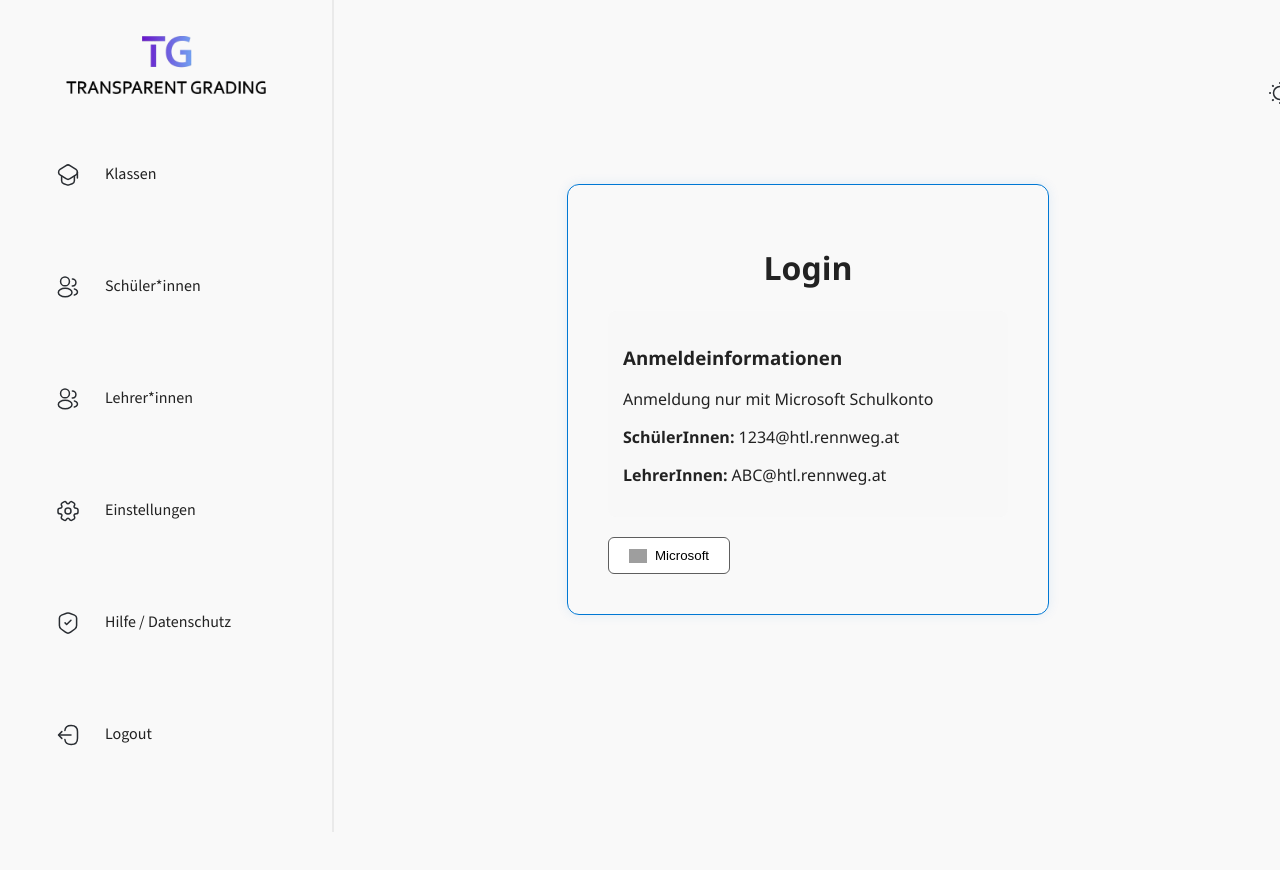
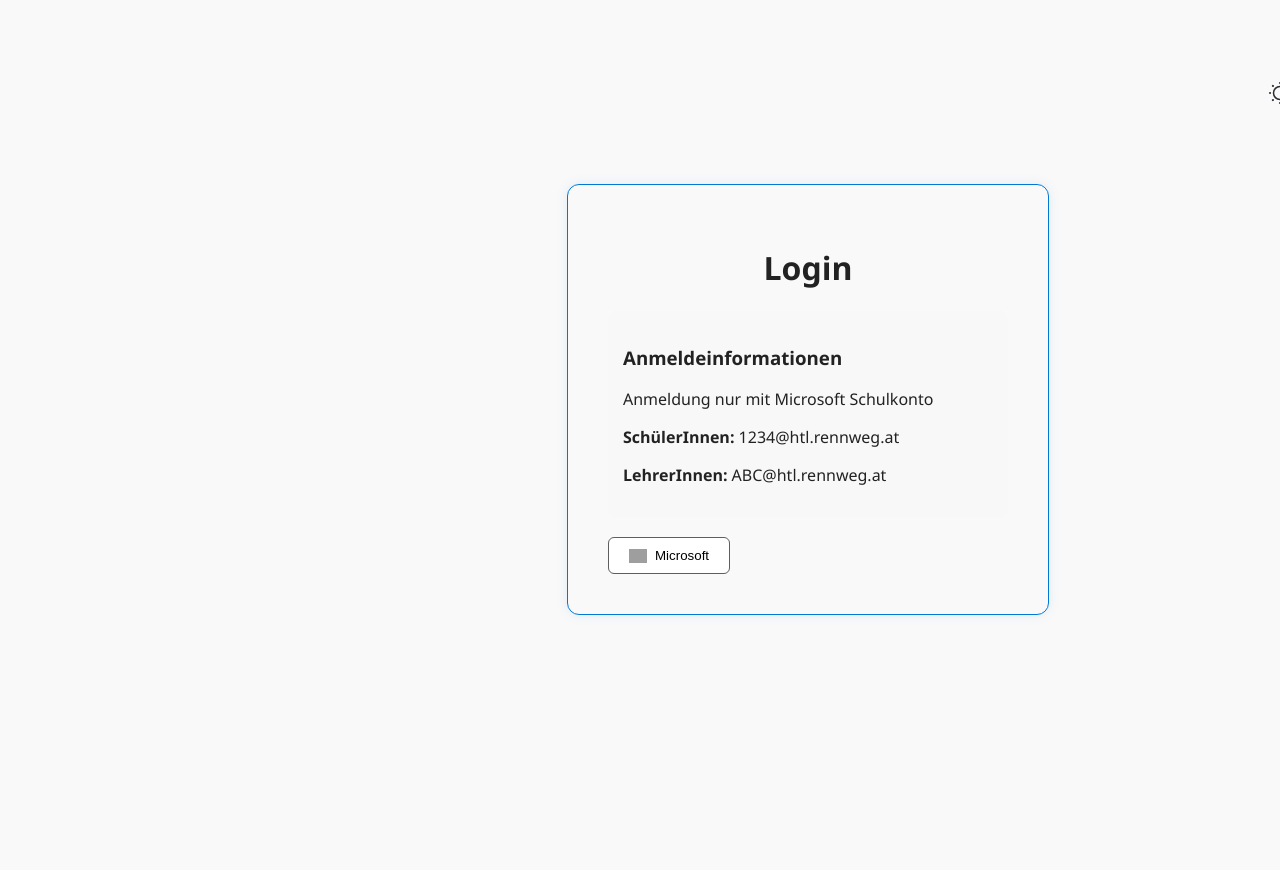
Before and after one commit to LeonE06/TransparentGrading, a Vue app in the folder frontend/: page /login in a window 1280 px wide. Shown: the top 870 px of the page. Built offline with nearby package versions, Linux system fonts and the light colour scheme; no server answers; grey boxes are pictures that could not be loaded.

Commit message:
routen auf /admin angepasst

```diff
--- a/frontend/src/App.vue
+++ b/frontend/src/App.vue
@@ -1,7 +1,7 @@
 <template>
   <div class="app">
-    <!-- Dynamische Navbar -->
-    <component :is="currentNavbar" />
+    <!-- Dynamische Navbar: Admin, Schüler oder keine -->
+    <component :is="currentNavbar" v-if="currentNavbar" />
 
     <main class="content">
       <Header />
@@ -11,21 +11,27 @@
 </template>
 
 <script setup>
-import Navbar from './components/AdminNavbar.vue'
-import Header from './components/Header.vue';
 import { computed } from 'vue'
 import { useRoute } from 'vue-router'
 
+import Header from './components/Header.vue'
 import AdminNavbar from './components/AdminNavbar.vue'
 import StudentNavbar from './components/StudentNavbar.vue'
-import DarkLightMode from '@/components/DarkLightMode.vue'
+// import DarkLightMode from '@/components/DarkLightMode.vue' // optional, nur wenn du sie verwendest
 
 const route = useRoute()
 
-// Wenn meta.layout === 'student' → Schüler-Navbar, sonst Admin
-const currentNavbar = computed(() =>
-  route.meta.layout === 'student' ? StudentNavbar : AdminNavbar
-)
+// Navbar abhängig von meta.navbar wählen
+const currentNavbar = computed(() => {
+  switch (route.meta.navbar) {
+    case 'admin':
+      return AdminNavbar
+    case 'student':
+      return StudentNavbar
+    default:
+      return null // keine Navbar, z. B. bei Login
+  }
+})
 </script>
 
 <style>
--- a/frontend/src/components/AdminNavbar.vue
+++ b/frontend/src/components/AdminNavbar.vue
@@ -2,7 +2,7 @@
   <nav class="navbar">
     <img v-if= "!isDark" src="/Logo_Transparent_Grading.png" alt="Logo Transparent Grading" class="logo">
     <img v-else src="/Logo_Transparent_Grading_Dark.png" alt="Logo Transparent Grading Dark" class="logo">
-    <router-link to="/klassen" class="nav-item" active-class="active">
+    <router-link to="/admin/klassen" class="nav-item" active-class="active">
       <svg class="svg_nav" width="24" height="24" viewBox="0 0 24 24" fill="none" xmlns="http://www.w3.org/2000/svg">
         <path
           d="M10.05 2.53004L4.03002 6.46004C2.10002 7.72004 2.10002 10.54 4.03002 11.8L10.05 15.73C11.13 16.44 12.91 16.44 13.99 15.73L19.98 11.8C21.9 10.54 21.9 7.73004 19.98 6.47004L13.99 2.54004C12.91 1.82004 11.13 1.82004 10.05 2.53004Z"
@@ -14,7 +14,7 @@
       </svg>
       Klassen
     </router-link>
-    <router-link to="/schueler" class="nav-item" active-class="active">
+    <router-link to="/admin/schueler" class="nav-item" active-class="active">
       <svg class="svg_nav" width="24" height="24" viewBox="0 0 24 24" fill="none" xmlns="http://www.w3.org/2000/svg">
         <path
           d="M9.16006 10.87C9.06006 10.86 8.94006 10.86 8.83006 10.87C6.45006 10.79 4.56006 8.84 4.56006 6.44C4.56006 3.99 6.54006 2 9.00006 2C11.4501 2 13.4401 3.99 13.4401 6.44C13.4301 8.84 11.5401 10.79 9.16006 10.87Z"
@@ -30,7 +30,7 @@
       </svg>
       Schüler*innen
     </router-link>
-    <router-link to="/lehrer" class="nav-item" active-class="active">
+    <router-link to="/admin/lehrer" class="nav-item" active-class="active">
       <svg class="svg_nav" width="24" height="24" viewBox="0 0 24 24" fill="none" xmlns="http://www.w3.org/2000/svg">
         <path
           d="M9.16006 10.87C9.06006 10.86 8.94006 10.86 8.83006 10.87C6.45006 10.79 4.56006 8.84 4.56006 6.44C4.56006 3.99 6.54006 2 9.00006 2C11.4501 2 13.4401 3.99 13.4401 6.44C13.4301 8.84 11.5401 10.79 9.16006 10.87Z"
@@ -46,7 +46,7 @@
       </svg>
       Lehrer*innen
     </router-link>
-    <router-link to="/einstellungen" class="nav-item" active-class="active">
+    <router-link to="/admin/einstellungen" class="nav-item" active-class="active">
       <svg class="svg_nav" width="24" height="24" viewBox="0 0 24 24" fill="none" xmlns="http://www.w3.org/2000/svg">
         <path
           d="M12 15C13.6569 15 15 13.6569 15 12C15 10.3431 13.6569 9 12 9C10.3431 9 9 10.3431 9 12C9 13.6569 10.3431 15 12 15Z"
@@ -57,7 +57,7 @@
       </svg>
       Einstellungen
     </router-link>
-    <router-link to="/hilfe" class="nav-item" active-class="active">
+    <router-link to="/admin/hilfe" class="nav-item" active-class="active">
       <svg class="svg_nav" width="24" height="24" viewBox="0 0 24 24" fill="none" xmlns="http://www.w3.org/2000/svg">
         <path
           d="M10.4899 2.23L5.49991 4.11C4.34991 4.54 3.40991 5.9 3.40991 7.12V14.55C3.40991 15.73 4.18991 17.28 5.13991 17.99L9.43991 21.2C10.8499 22.26 13.1699 22.26 14.5799 21.2L18.8799 17.99C19.8299 17.28 20.6099 15.73 20.6099 14.55V7.12C20.6099 5.89 19.6699 4.53 18.5199 4.1L13.5299 2.23C12.6799 1.92 11.3199 1.92 10.4899 2.23Z"
@@ -67,7 +67,7 @@
       </svg>
       Hilfe / Datenschutz
     </router-link>
-    <router-link to="/logout" class="nav-item" active-class="active">
+    <router-link to="/admin/logout" class="nav-item" active-class="active">
       <svg class="svg_nav" width="24" height="24" viewBox="0 0 24 24" fill="none" xmlns="http://www.w3.org/2000/svg">
         <path
           d="M8.8999 7.55999C9.2099 3.95999 11.0599 2.48999 15.1099 2.48999H15.2399C19.7099 2.48999 21.4999 4.27999 21.4999 8.74999V15.27C21.4999 19.74 19.7099 21.53 15.2399 21.53H15.1099C11.0899 21.53 9.2399 20.08 8.9099 16.54"
```
Also changed, not shown: frontend/src/router/index.js (+15 -16 lines).
